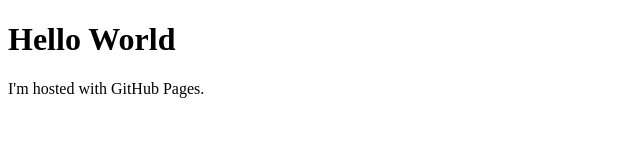
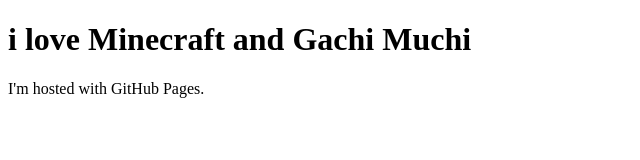
Before and after one commit to gdmeow/gdmeow.github.io, a plain HTML site: page index.html in a window 1280 px wide. Shown: the whole page, without its empty margins (0-640 px from the left). Drawn offline with Linux system fonts and the light colour scheme.

Commit message:
Update index.html

```diff
--- a/index.html
+++ b/index.html
@@ -1,7 +1,7 @@
 <!DOCTYPE html>
 <html>
 <body>
-<h1>Hello World</h1>
+<h1>i love Minecraft and Gachi Muchi</h1>
 <p>I'm hosted with GitHub Pages.</p>
 </body>
 </html>
```
